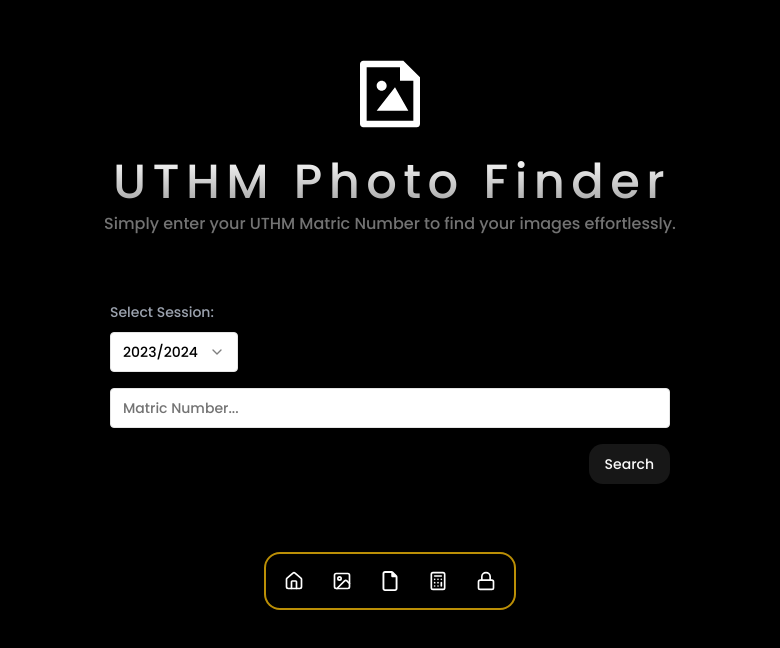
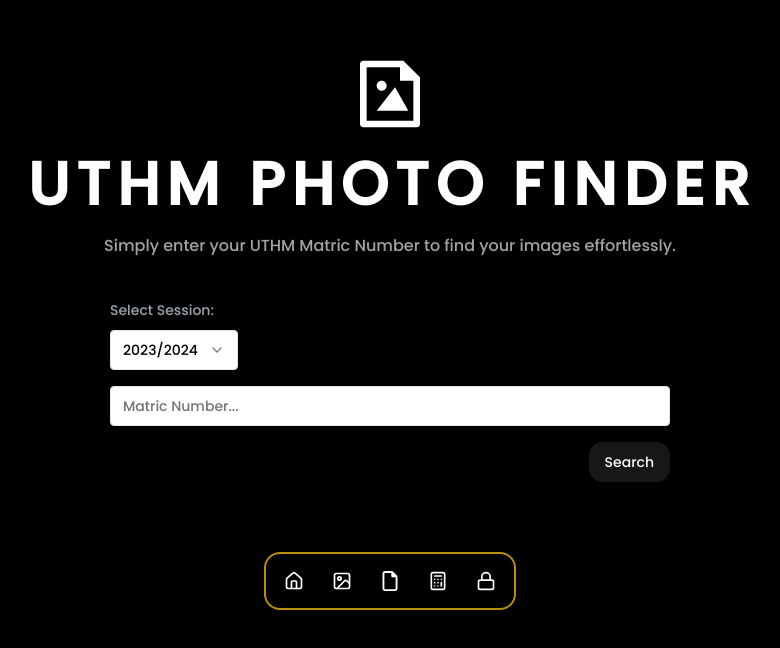
Before and after one commit to apiz23/hafizu-blog, a Next.js app: page /uthmPhotoFinder in a window 1280 px wide. Shown: the part 154-802 px from the top of the page, without its empty margins (250-1030 px from the left). Built offline with nearby package versions, Linux system fonts and the light colour scheme.

Commit message:
update the padding

```diff
--- a/app/(client)/uthmPhotoFinder/page.tsx
+++ b/app/(client)/uthmPhotoFinder/page.tsx
@@ -90,21 +90,18 @@ export default function Page() {
 
 	return (
 		<>
-			<div className="min-h-screen space-x-3 px-5 pt-32 md:pt-52">
-				<Card className="max-w-2xl mx-auto rounded-md bg-transparent border-none text-white">
+			<div className="min-h-screen space-x-3 px-5">
+				<div className="pb-32 pt-32 md:pt-52">
 					<RiFileImageLine className="mx-auto" size={80} />
-					<CardHeader>
 					<GradualSpacing
-							className="tracking-wider font-medium text-3xl md:text-5xl text-center  bg-clip-text text-transparent bg-gradient-to-b from-neutral-50 to-neutral-400 bg-opacity-50"
+						className="scroll-m-20 text-2xl font-extrabold tracking-wider uppercase lg:text-6xl my-5"
 						text="UTHM Photo Finder"
 					/>
-						{/* <CardTitle className="tracking-wider font-medium text-3xl md:text-5xl text-center  bg-clip-text text-transparent bg-gradient-to-b from-neutral-50 to-neutral-400 bg-opacity-50">
-							Discover Your Images
-						</CardTitle> */}
-						<CardDescription className="text-md text-center">
+					<p className="text-md text-center text-neutral-400">
 						Simply enter your UTHM Matric Number to find your images effortlessly.
-						</CardDescription>
-					</CardHeader>
+					</p>
+					<div className="max-w-7xl mx-auto">
+						<Card className="max-w-2xl mx-auto rounded-md bg-transparent border-none text-white">
 							<CardContent className="my-10">
 								<form onSubmit={handleSearch}>
 									<div className="max-w-2xl mb-5 md:px-8 space-y-4">
@@ -188,6 +185,9 @@ export default function Page() {
 							</div>
 						</DrawerContent>
 					</Drawer>
+				</div>
+			</div>
+			{/* <div className="min-h-screen space-x-3 px-5 pt-32 md:pt-52"> */}
 		</>
 	);
 }
```
Lines whose indentation alone changed are shown as unchanged.
